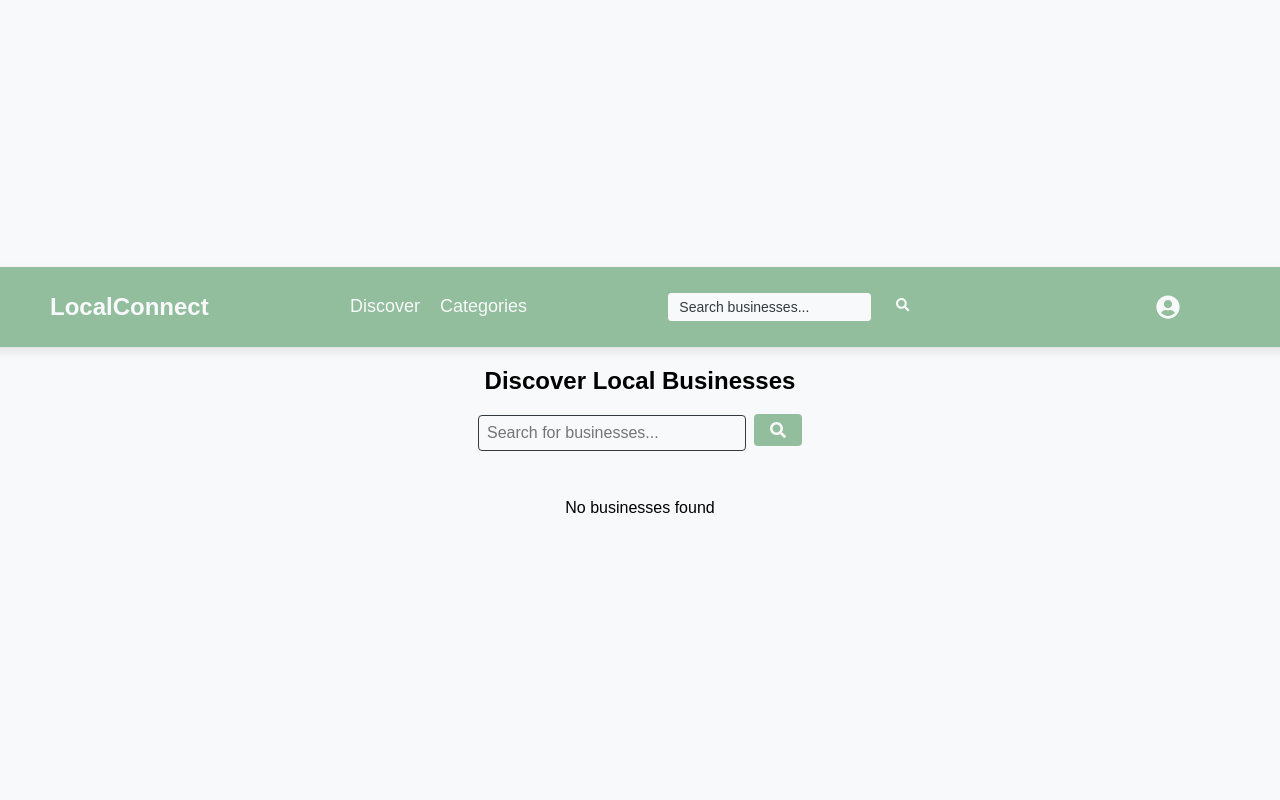
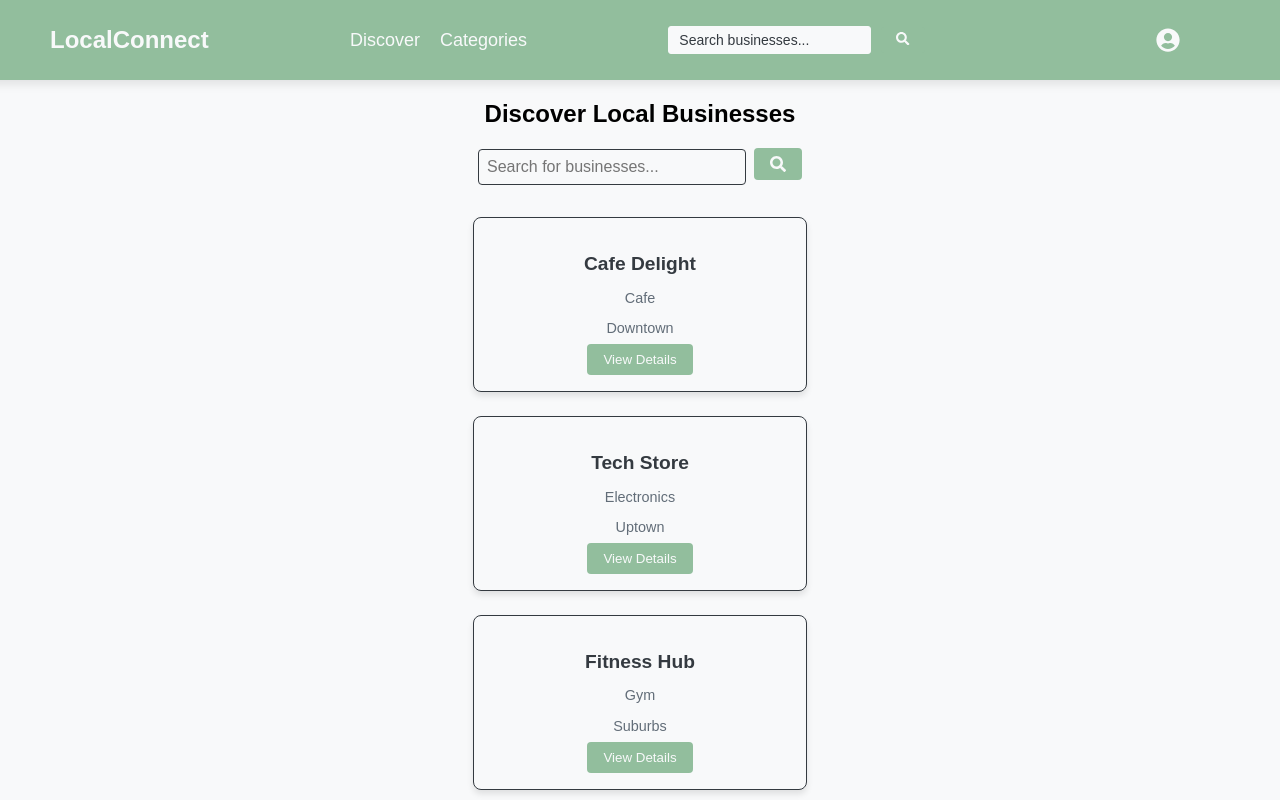
Before and after one commit to juzgit/Business-Discovery, a React (Create React App) app in the folder business-discovery/: page / in a window 1280 px wide. Shown: the top 800 px of the page. Built offline with nearby package versions, Linux system fonts and the light colour scheme.

Commit message:
Set up mock businesses to review page

```diff
--- a/business-discovery/src/userPages/DiscoverBusinessPage.js
+++ b/business-discovery/src/userPages/DiscoverBusinessPage.js
@@ -1,4 +1,4 @@
-import React, { useState } from 'react';
+import React, { useEffect, useState } from 'react';
 import UserNavBar from './UserHeader';
 import '../userPagesStyling/UserDiscoverBusiness.scss';
 import { FaSearch } from 'react-icons/fa';
@@ -6,6 +6,21 @@ import { FaSearch } from 'react-icons/fa';
 const UserDiscoverBusiness = () => {
     const [businesses, setBusinesses] = useState([]);
     const [searchQuery, setSearchQuery] = useState('');
+
+    const mockBusinesses = [
+        { id: 1, name: 'Cafe Delight', category: 'Cafe', location: 'Downtown' },
+        { id: 2, name: 'Tech Store', category: 'Electronics', location: 'Uptown' },
+        { id: 3, name: 'Fitness Hub', category: 'Gym', location: 'Suburbs' },
+        { id: 4, name: 'Book Nook', category: 'Bookstore', location: 'Uptown' },
+      ];
+
+      useEffect(() => {
+        setBusinesses(
+            mockBusinesses.filter(business =>
+                business.name.toLowerCase().includes(searchQuery.toLowerCase())
+            )
+        );
+      }, [searchQuery]);
 
 
     return(
@@ -18,6 +33,8 @@ const UserDiscoverBusiness = () => {
                 <input
                 type='text'
                 placeholder='Search for businesses...'
+                value={searchQuery}
+                onChange={(e) => setSearchQuery(e.target.value)}
                 />
 
                 <button className='search-btn'> <FaSearch /> </button>
--- a/business-discovery/src/userPagesStyling/UserDiscoverBusiness.scss
+++ b/business-discovery/src/userPagesStyling/UserDiscoverBusiness.scss
@@ -72,6 +72,12 @@ $neutralColor2: #343A40;
             width: 300px;
             box-shadow: 0 4px 6px rgba(0, 0, 0, 0.1);
 
+            &:hover{
+                outline: none;
+                border-color: $primaryColor1;
+                box-shadow: 0 0 5px $primaryColor1;
+            }
+
             h3{
                 font-size: 1.2rem;
                 margin-bottom: 0.5rem;
```
